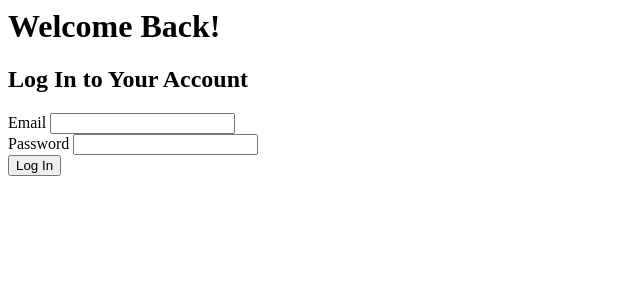
After one commit to victoria-vu/travel-itinerary-app, a Flask app: page /log-in in a window 1280 px wide. The commit adds this page. Shown: the top 300 px of the page, without its empty margins (0-640 px from the left). Run offline with Flask 2, Linux system fonts and the light colour scheme.

Commit message:
Modified server.py, base.html, homepage.html and created log in and sign up for an account page

```diff
--- a/server.py
+++ b/server.py
@@ -4,15 +4,17 @@ Provides web interface for creating travel itinerary, opening a to-do-list,
 and adding locations to a map."""
 
 
-from flask import Flask, render_template, redirect, flash
-import jinja2
+from flask import Flask, render_template, request, flash, session, redirect
+from model import connect_to_db, db
+import crud
+from jinja2 import StrictUndefined
 
 app = Flask(__name__)
 app.secret_key = "dev"
 
 # If you refer to undefined variable in a Jinja template, Jinja will ignore it.
 # We need to set an attribute of the Jinja environment that says to make this an error.
-app.jinja_env.undefined = jinja2.StrictUndefined
+app.jinja_env.undefined = StrictUndefined
 
 
 @app.route("/")
@@ -22,5 +24,12 @@ def homepage():
     return render_template("homepage.html")
 
 
+@app.route("/log-in")
+def log_in():
+    """Show user log-in page."""
+
+    return render_template("log_in.html")
+
+
 if __name__ == "__main__":
     app.run(debug=True, host='0.0.0.0')
--- a/templates/base.html
+++ b/templates/base.html
@@ -1,6 +1,6 @@
 <html>
 <head>
-    <title>Travel Itinerary Planner</title>
+    <title>TravelToIt</title>
 </head>
 
 <body>
--- a/templates/homepage.html
+++ b/templates/homepage.html
@@ -2,4 +2,6 @@
 
 {% block body %}
 <h1>Travel Itinerary Planner</h1>
+
+<p><a href="/log-in">Click here to log in.</a></p>
 {% endblock %}
--- /dev/null
+++ b/templates/log_in.html
@@ -0,0 +1,22 @@
+{% extends 'base.html' %}
+
+{% block body %}
+<h1>Welcome Back!</h1>
+<h2>Log In to Your Account</h2>
+
+<form>
+    <div>
+        <label for="user-email">Email</label>
+        <input type="text" name="email" id="user-email">
+    </div>
+
+    <div>
+        <label for="user-email">Password</label>
+        <input type="text" name="password" id="user-password">
+    </div>
+
+    <div>
+        <button type="submit">Log In</button>
+    </div>
+</form>
+{% endblock %}
```
Also changed, not shown: templates/create_account.html (added, +33 -0 lines).
